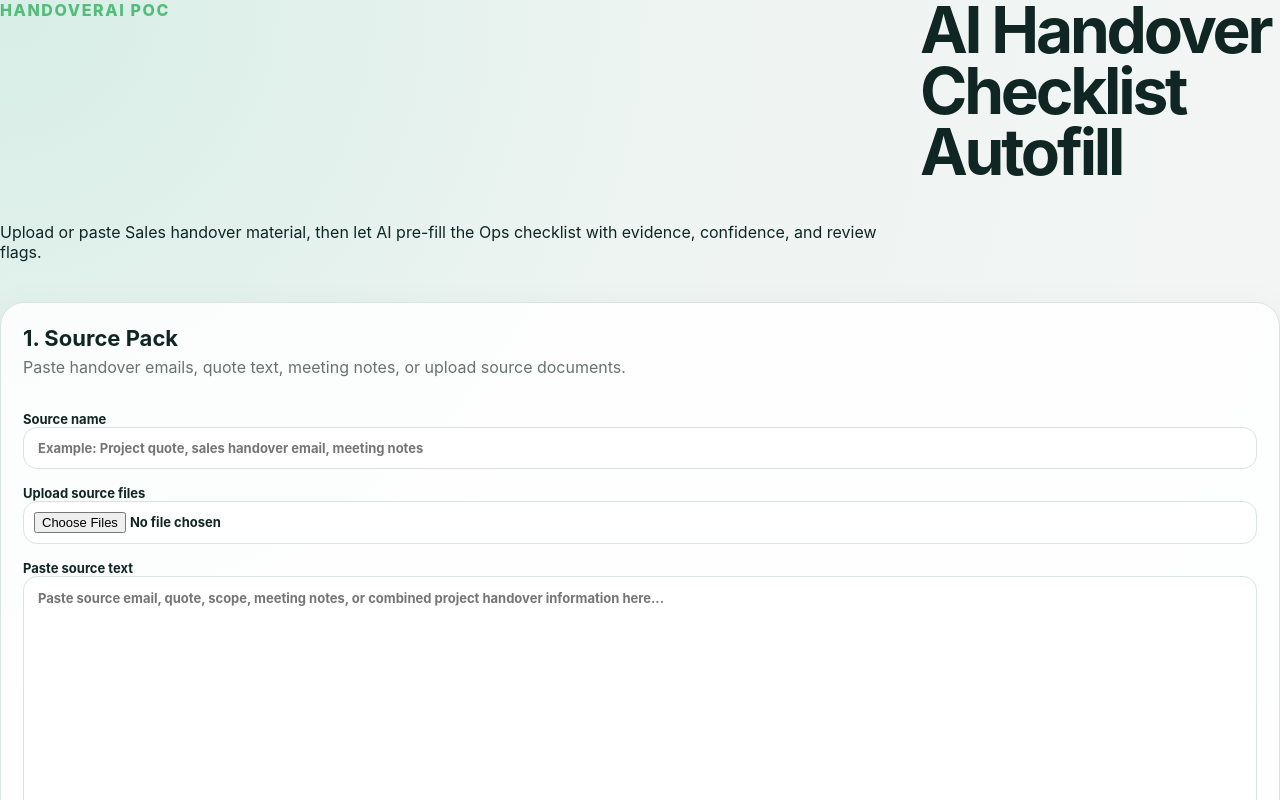
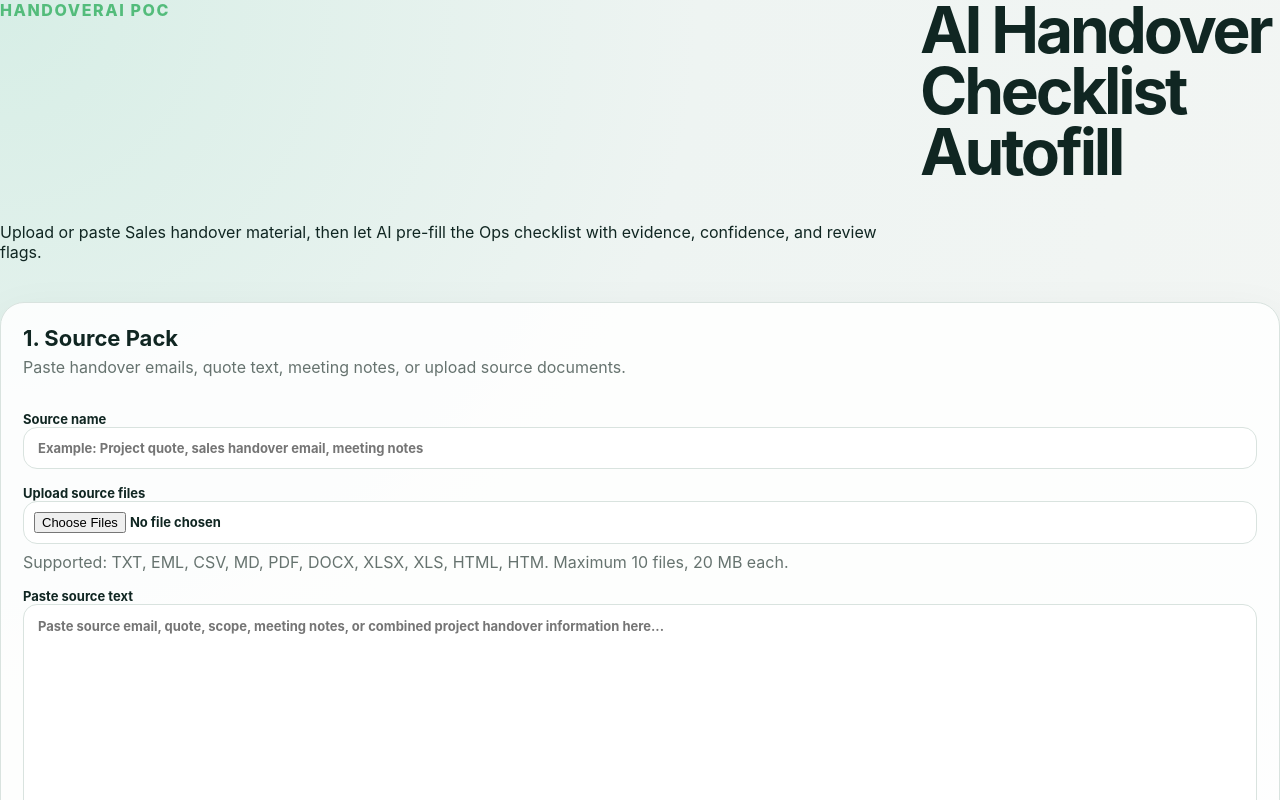
Before and after one commit to CRSURAJ/handover-ai-poc, a Next.js app: page / in a window 1280 px wide. Shown: the top 800 px of the page. Built offline with nearby package versions, Linux system fonts and the light colour scheme.

Commit message:
Centralise source file upload config

```diff
--- a/src/components/SourcePackPanel.tsx
+++ b/src/components/SourcePackPanel.tsx
@@ -1,3 +1,10 @@
+import {
+  formatSupportedSourceFileTypes,
+  MAX_SOURCE_FILE_SIZE_MB,
+  MAX_SOURCE_FILES,
+  SOURCE_FILE_ACCEPT,
+} from "@/lib/sourceFileConfig";
+
 type SourcePackPanelProps = {
   sourceName: string;
   sourceText: string;
@@ -60,10 +67,15 @@ export function SourcePackPanel({
           className="input file"
           type="file"
           multiple
-          accept=".txt,.eml,.csv,.md,.pdf,.docx,.xlsx,.xls,.html,.htm"
+          accept={SOURCE_FILE_ACCEPT}
           onChange={(event) => onFilesChange(event.target.files)}
         />
       </label>
+
+      <p className="muted">
+        Supported: {formatSupportedSourceFileTypes()}. Maximum{" "}
+        {MAX_SOURCE_FILES} files, {MAX_SOURCE_FILE_SIZE_MB} MB each.
+      </p>
 
       {isUploading && <p className="muted">Parsing uploaded files...</p>}
 
--- a/src/lib/parseSourceFiles.ts
+++ b/src/lib/parseSourceFiles.ts
@@ -1,7 +1,9 @@
 import { extractBufferText } from "@/lib/extractFileText";
-
-export const MAX_SOURCE_FILES = 10;
-export const MAX_SOURCE_FILE_SIZE_BYTES = 20 * 1024 * 1024;
+import {
+  MAX_SOURCE_FILE_SIZE_BYTES,
+  MAX_SOURCE_FILE_SIZE_MB,
+  MAX_SOURCE_FILES,
+} from "@/lib/sourceFileConfig";
 
 export type ParsedSourceFile = Awaited<ReturnType<typeof extractBufferText>>;
 
@@ -47,7 +49,7 @@ export function validateSourceFiles(files: File[]) {
     throw new SourceParsingApiError(
       "Uploaded file is too large.",
       400,
-      `${oversizedFile.name} is larger than 20 MB.`,
+      `${oversizedFile.name} is larger than ${MAX_SOURCE_FILE_SIZE_MB} MB.`,
     );
   }
 }
--- /dev/null
+++ b/src/lib/sourceFileConfig.ts
@@ -0,0 +1,27 @@
+export const SUPPORTED_SOURCE_FILE_EXTENSIONS = [
+  "txt",
+  "eml",
+  "csv",
+  "md",
+  "pdf",
+  "docx",
+  "xlsx",
+  "xls",
+  "html",
+  "htm",
+] as const;
+
+export const SOURCE_FILE_ACCEPT = SUPPORTED_SOURCE_FILE_EXTENSIONS.map(
+  (extension) => `.${extension}`,
+).join(",");
+
+export const MAX_SOURCE_FILES = 10;
+export const MAX_SOURCE_FILE_SIZE_MB = 20;
+export const MAX_SOURCE_FILE_SIZE_BYTES =
+  MAX_SOURCE_FILE_SIZE_MB * 1024 * 1024;
+
+export function formatSupportedSourceFileTypes() {
+  return SUPPORTED_SOURCE_FILE_EXTENSIONS.map((extension) =>
+    extension.toUpperCase(),
+  ).join(", ");
+}
```
